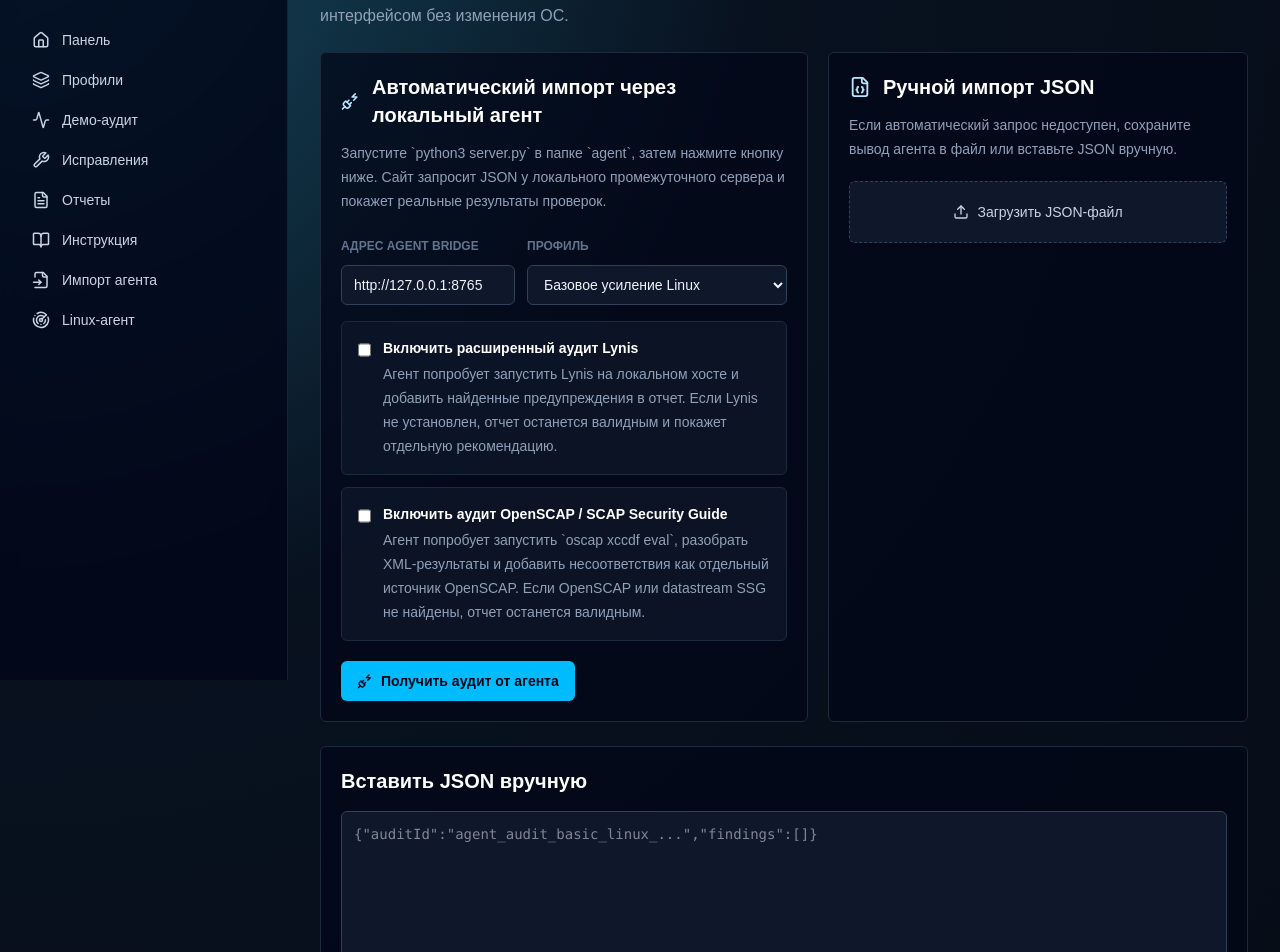
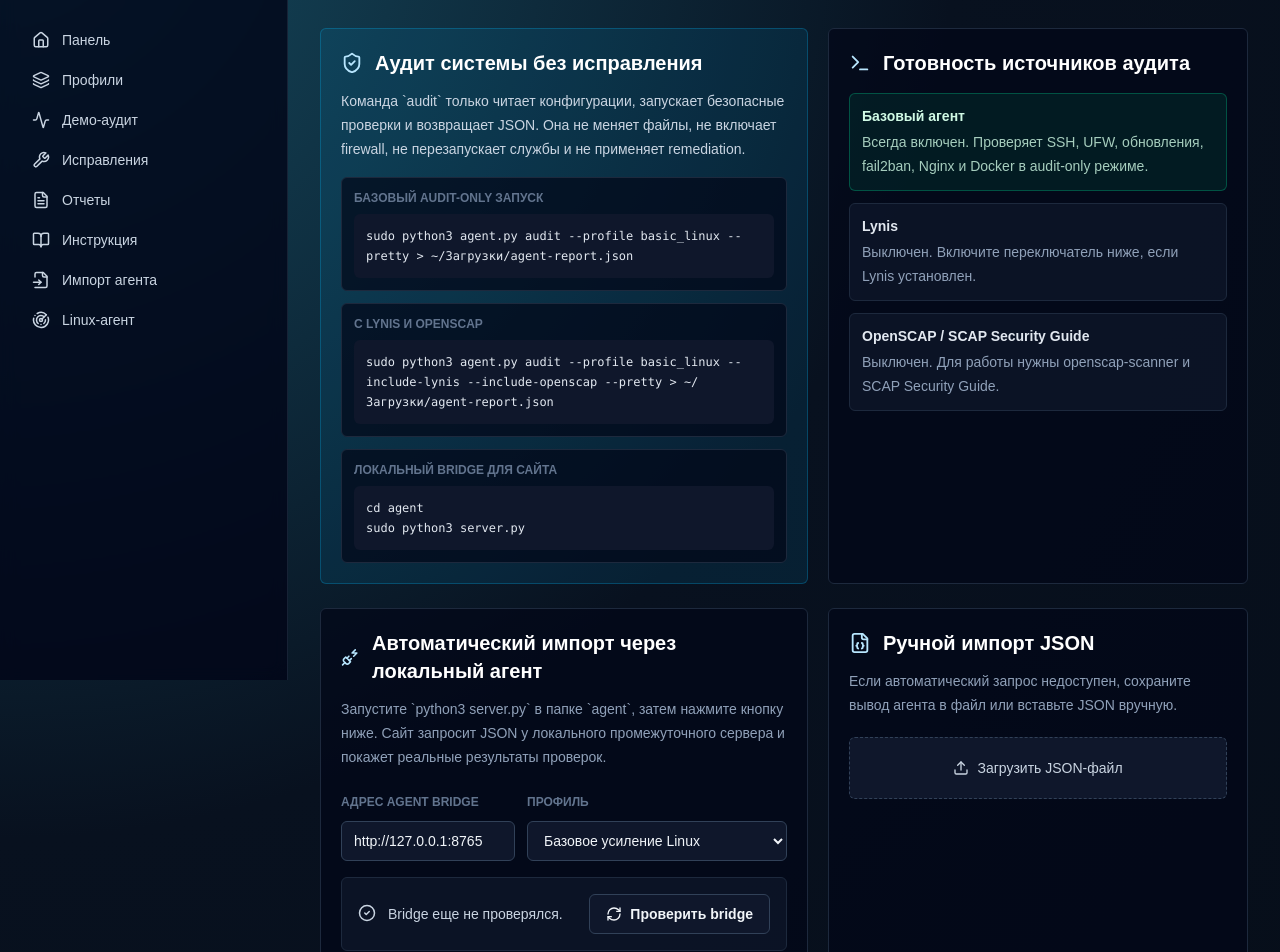
Before and after one commit to Danil-super/hardening-control-platform, a Next.js app in the folder web/: page /agent/import in a window 1280 px wide. Shown: the part 120-1072 px from the top of the page. Built offline with nearby package versions, Linux system fonts and the light colour scheme.

Commit message:
Clarify real audit workflow

```diff
--- a/web/app/agent/import/page.tsx
+++ b/web/app/agent/import/page.tsx
@@ -4,10 +4,10 @@ export default function AgentImportPage() {
   return (
     <div className="space-y-6">
       <div>
-        <h1 className="text-3xl font-semibold text-white">Импорт результатов агента</h1>
+        <h1 className="text-3xl font-semibold text-white">Реальный audit-only аудит</h1>
         <p className="mt-2 max-w-3xl text-slate-400">
-          Получите отчет локального Linux-агента в режиме “только аудит” автоматически через промежуточный сервер или
-          импортируйте JSON вручную. Это связывает реальный аудит хоста с веб-интерфейсом без изменения ОС.
+          Получите отчет локального Linux-агента автоматически через bridge или импортируйте JSON вручную. Этот сценарий
+          проверяет реальный хост, но не применяет исправления и не меняет ОС.
         </p>
       </div>
       <AgentImportClient />
--- a/web/components/agent/agent-import-client.tsx
+++ b/web/components/agent/agent-import-client.tsx
@@ -1,6 +1,20 @@
 "use client";
 
-import { ClipboardList, Download, FileJson, FileText, GitCompare, History, PlugZap, Trash2, Upload } from "lucide-react";
+import {
+  CheckCircle2,
+  ClipboardList,
+  Download,
+  FileJson,
+  FileText,
+  GitCompare,
+  History,
+  PlugZap,
+  RefreshCw,
+  ShieldCheck,
+  Terminal,
+  Trash2,
+  Upload,
+} from "lucide-react";
 import { useEffect, useMemo, useState } from "react";
 import { RiskBadge, StatusBadge } from "@/components/ui/badge";
 import { Button } from "@/components/ui/button";
@@ -21,6 +35,19 @@ type AgentReport = {
     safeMode?: boolean;
     remediationEnabled?: boolean;
     user?: string;
+    integrations?: {
+      lynis?: {
+        enabled?: boolean;
+        findings?: number;
+        reportPath?: string | null;
+      };
+      openscap?: {
+        enabled?: boolean;
+        findings?: number;
+        contentPath?: string | null;
+        profile?: string | null;
+      };
+    };
   };
   summary?: {
     high?: number;
@@ -40,6 +67,7 @@ type StoredAgentReport = {
 };
 
 type SourceFilter = FindingSource | "all";
+type BridgeStatus = "idle" | "checking" | "online" | "offline";
 
 type AgentRemediationPlan = {
   generatedAt: string;
@@ -78,6 +106,22 @@ const profileOptions = [
   { id: "ssh_security", label: "Безопасность SSH" },
   { id: "web_server", label: "Усиление веб-сервера" },
   { id: "docker_host", label: "Усиление Docker-хоста" },
+];
+
+const auditOnlyCommands = [
+  {
+    label: "Базовый audit-only запуск",
+    command: "sudo python3 agent.py audit --profile basic_linux --pretty > ~/Загрузки/agent-report.json",
+  },
+  {
+    label: "С Lynis и OpenSCAP",
+    command:
+      "sudo python3 agent.py audit --profile basic_linux --include-lynis --include-openscap --pretty > ~/Загрузки/agent-report.json",
+  },
+  {
+    label: "Локальный bridge для сайта",
+    command: "cd agent\nsudo python3 server.py",
+  },
 ];
 
 const riskLabels: Record<RiskLevel, string> = {
@@ -182,6 +226,14 @@ function countSources(findings: Finding[]) {
     counts[finding.source] = (counts[finding.source] ?? 0) + 1;
     return counts;
   }, {} as Partial<Record<FindingSource, number>>);
+}
+
+function getIntegrationFindingCount(report: AgentReport | null, source: "lynis" | "openscap") {
+  const integrationCount = report?.agent?.integrations?.[source]?.findings;
+  if (typeof integrationCount === "number") {
+    return integrationCount;
+  }
+  return (report?.findings ?? []).filter((finding) => finding.source === source).length;
 }
 
 function buildRemediationPlan(report: AgentReport | null): AgentRemediationPlan | null {
@@ -384,6 +436,8 @@ export function AgentImportClient() {
   const [sourceFilter, setSourceFilter] = useState<SourceFilter>("all");
   const [error, setError] = useState("");
   const [loading, setLoading] = useState(false);
+  const [bridgeStatus, setBridgeStatus] = useState<BridgeStatus>("idle");
+  const [bridgeMessage, setBridgeMessage] = useState("Bridge еще не проверялся.");
 
   const findings = report?.findings ?? [];
   const filteredFindings = useMemo(
@@ -469,6 +523,31 @@ export function AgentImportClient() {
     setRawJson(JSON.stringify(normalized, null, 2));
     setError("");
     window.localStorage.setItem(lastReportStorageKey, JSON.stringify(normalized));
+  }
+
+  async function checkBridgeHealth() {
+    setBridgeStatus("checking");
+    setBridgeMessage("Проверяем локальный bridge...");
+    try {
+      const base = endpoint.replace(/\/$/, "");
+      const response = await fetch(`${base}/health`, {
+        method: "GET",
+        headers: { Accept: "application/json" },
+      });
+
+      if (!response.ok) {
+        throw new Error(`HTTP ${response.status}`);
+      }
+
+      const payload = await response.json();
+      const version = typeof payload?.version === "string" ? `, версия ${payload.version}` : "";
+      setBridgeStatus("online");
+      setBridgeMessage(`Bridge доступен: ${payload?.service ?? "hcp-agent-bridge"}${version}.`);
+    } catch (event) {
+      const message = event instanceof Error ? event.message : "неизвестная ошибка";
+      setBridgeStatus("offline");
+      setBridgeMessage(`Bridge недоступен: ${message}. Запустите python3 server.py в папке agent.`);
+    }
   }
 
   async function fetchFromLocalAgent() {
@@ -580,6 +659,64 @@ export function AgentImportClient() {
   return (
     <div className="space-y-6">
       <section className="grid gap-5 xl:grid-cols-[minmax(0,1fr)_420px]">
+        <div className="rounded-md border border-sky-400/25 bg-sky-500/10 p-5">
+          <div className="flex items-center gap-3">
+            <ShieldCheck size={22} className="text-sky-200" aria-hidden="true" />
+            <h2 className="text-xl font-semibold text-white">Аудит системы без исправления</h2>
+          </div>
+          <p className="mt-3 text-sm leading-6 text-slate-300">
+            Команда `audit` только читает конфигурации, запускает безопасные проверки и возвращает JSON. Она не меняет
+            файлы, не включает firewall, не перезапускает службы и не применяет remediation.
+          </p>
+          <div className="mt-4 grid gap-3">
+            {auditOnlyCommands.map((item) => (
+              <div key={item.label} className="rounded-md border border-slate-800 bg-slate-950/70 p-3">
+                <p className="text-xs font-semibold uppercase text-slate-500">{item.label}</p>
+                <code className="mt-2 block whitespace-pre-wrap break-words rounded-md bg-slate-900 p-3 text-xs leading-5 text-slate-200">
+                  {item.command}
+                </code>
+              </div>
+            ))}
+          </div>
+        </div>
+
+        <div className="rounded-md border border-slate-800 bg-slate-950/70 p-5">
+          <div className="flex items-center gap-3">
+            <Terminal size={22} className="text-sky-200" aria-hidden="true" />
+            <h2 className="text-xl font-semibold text-white">Готовность источников аудита</h2>
+          </div>
+          <div className="mt-4 space-y-3 text-sm">
+            <div className="rounded-md border border-emerald-400/30 bg-emerald-500/10 p-3">
+              <p className="font-semibold text-emerald-100">Базовый агент</p>
+              <p className="mt-1 leading-6 text-emerald-100/80">
+                Всегда включен. Проверяет SSH, UFW, обновления, fail2ban, Nginx и Docker в audit-only режиме.
+              </p>
+            </div>
+            <div className={`rounded-md border p-3 ${
+              includeLynis ? "border-amber-400/30 bg-amber-500/10" : "border-slate-800 bg-slate-900/70"
+            }`}>
+              <p className={includeLynis ? "font-semibold text-amber-100" : "font-semibold text-slate-200"}>Lynis</p>
+              <p className={includeLynis ? "mt-1 leading-6 text-amber-100/80" : "mt-1 leading-6 text-slate-400"}>
+                {includeLynis ? "Будет запрошен при следующем аудите." : "Выключен. Включите переключатель ниже, если Lynis установлен."}
+              </p>
+            </div>
+            <div className={`rounded-md border p-3 ${
+              includeOpenScap ? "border-violet-400/30 bg-violet-500/10" : "border-slate-800 bg-slate-900/70"
+            }`}>
+              <p className={includeOpenScap ? "font-semibold text-violet-100" : "font-semibold text-slate-200"}>
+                OpenSCAP / SCAP Security Guide
+              </p>
+              <p className={includeOpenScap ? "mt-1 leading-6 text-violet-100/80" : "mt-1 leading-6 text-slate-400"}>
+                {includeOpenScap
+                  ? "Будет запрошен при следующем аудите."
+                  : "Выключен. Для работы нужны openscap-scanner и SCAP Security Guide."}
+              </p>
+            </div>
+          </div>
+        </div>
+      </section>
+
+      <section className="grid gap-5 xl:grid-cols-[minmax(0,1fr)_420px]">
         <div className="rounded-md border border-slate-800 bg-slate-950/70 p-5">
           <div className="flex items-center gap-3">
             <PlugZap size={22} className="text-sky-200" aria-hidden="true" />
@@ -613,6 +750,25 @@ export function AgentImportClient() {
                 ))}
               </select>
             </label>
+          </div>
+
+          <div className={`mt-4 rounded-md border p-4 text-sm ${
+            bridgeStatus === "online"
+              ? "border-emerald-400/30 bg-emerald-500/10 text-emerald-100"
+              : bridgeStatus === "offline"
+                ? "border-red-400/30 bg-red-500/10 text-red-100"
+                : "border-slate-800 bg-slate-900/70 text-slate-300"
+          }`}>
+            <div className="flex flex-col gap-3 sm:flex-row sm:items-center sm:justify-between">
+              <div className="flex items-start gap-3">
+                <CheckCircle2 size={18} className="mt-0.5 shrink-0" aria-hidden="true" />
+                <p className="leading-6">{bridgeMessage}</p>
+              </div>
+              <Button variant="secondary" onClick={checkBridgeHealth} disabled={bridgeStatus === "checking"}>
+                <RefreshCw size={16} className={bridgeStatus === "checking" ? "animate-spin" : ""} aria-hidden="true" />
+                Проверить bridge
+              </Button>
+            </div>
           </div>
 
           <label className="mt-4 flex items-start gap-3 rounded-md border border-slate-800 bg-slate-900/70 p-4 text-sm text-slate-300">
@@ -717,6 +873,38 @@ export function AgentImportClient() {
             <SummaryCard label="Средний" value={summary.medium} detail="Плановая проверка" />
             <SummaryCard label="Низкий" value={summary.low} detail="Улучшения" />
             <SummaryCard label="Инфо" value={summary.info} detail="Контекст" />
+          </div>
+
+          <div className="rounded-md border border-slate-800 bg-slate-950/70 p-5">
+            <div className="flex items-center gap-3">
+              <ShieldCheck size={22} className="text-sky-200" aria-hidden="true" />
+              <h2 className="text-xl font-semibold text-white">Что проверено в этом аудите</h2>
+            </div>
+            <div className="mt-4 grid gap-3 md:grid-cols-3">
+              <div className="rounded-md border border-emerald-400/30 bg-emerald-500/10 p-4">
+                <p className="font-semibold text-emerald-100">Базовый агент</p>
+                <p className="mt-2 text-2xl font-semibold text-white">{sourceCounts.agent ?? 0}</p>
+                <p className="mt-1 text-sm leading-6 text-emerald-100/80">локальных проверок и системных сигналов</p>
+              </div>
+              <div className="rounded-md border border-amber-400/30 bg-amber-500/10 p-4">
+                <p className="font-semibold text-amber-100">Lynis</p>
+                <p className="mt-2 text-2xl font-semibold text-white">{getIntegrationFindingCount(report, "lynis")}</p>
+                <p className="mt-1 text-sm leading-6 text-amber-100/80">
+                  {report.agent?.integrations?.lynis?.enabled ? "источник был включен" : "источник не был включен в этом запуске"}
+                </p>
+              </div>
+              <div className="rounded-md border border-violet-400/30 bg-violet-500/10 p-4">
+                <p className="font-semibold text-violet-100">OpenSCAP</p>
+                <p className="mt-2 text-2xl font-semibold text-white">{getIntegrationFindingCount(report, "openscap")}</p>
+                <p className="mt-1 text-sm leading-6 text-violet-100/80">
+                  {report.agent?.integrations?.openscap?.enabled ? "источник был включен" : "источник не был включен в этом запуске"}
+                </p>
+              </div>
+            </div>
+            <p className="mt-4 text-sm leading-6 text-slate-400">
+              Если Lynis или OpenSCAP включены, но инструмент не установлен, отчет остается валидным и содержит отдельную
+              диагностическую находку вроде `lynis_not_installed` или `openscap_not_installed`.
+            </p>
           </div>
 
           <div className="rounded-md border border-slate-800 bg-slate-950/70 p-5">
```
Also changed, not shown: 1 other file (tests, documents, lock files or other folders).
